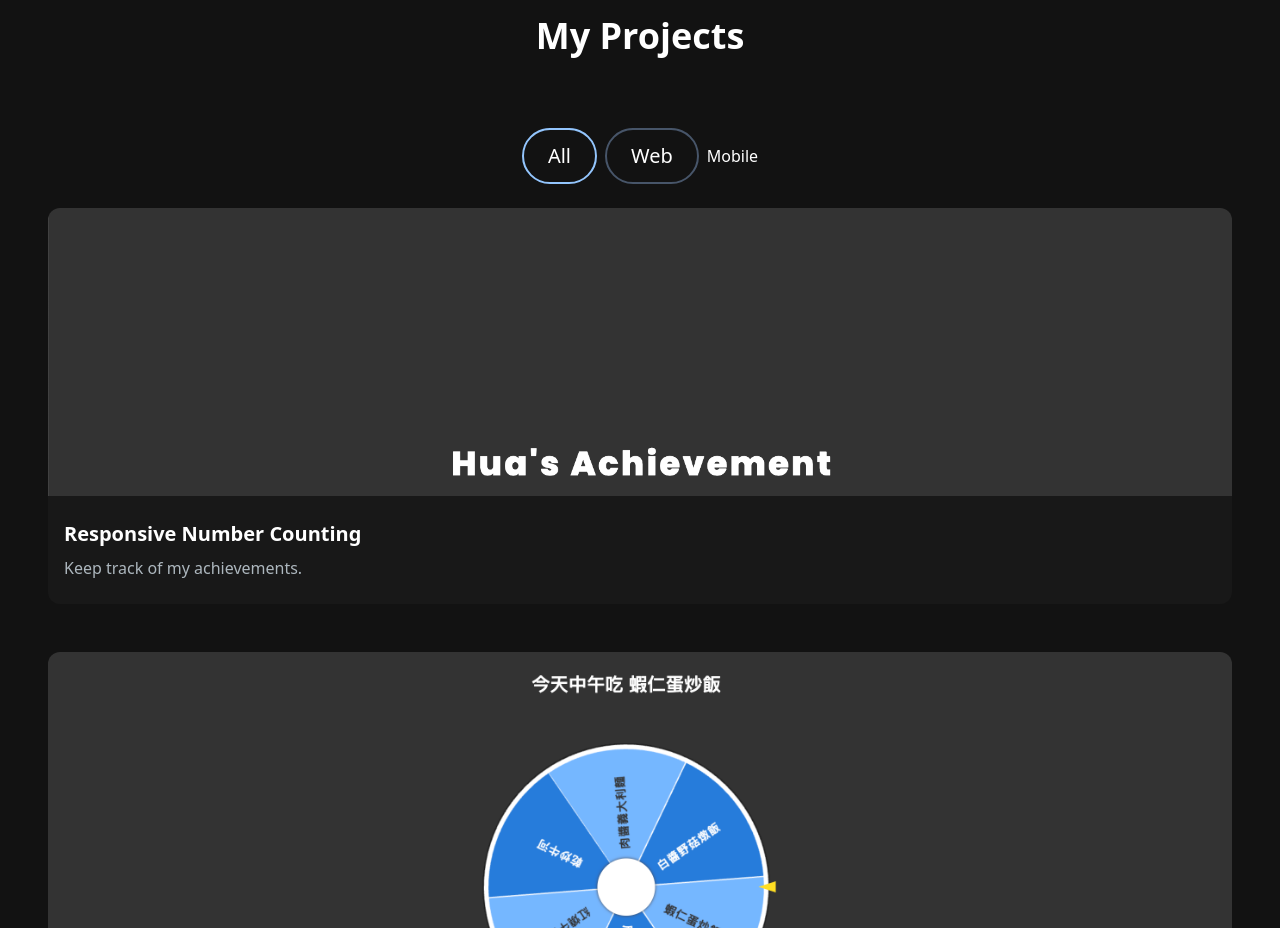
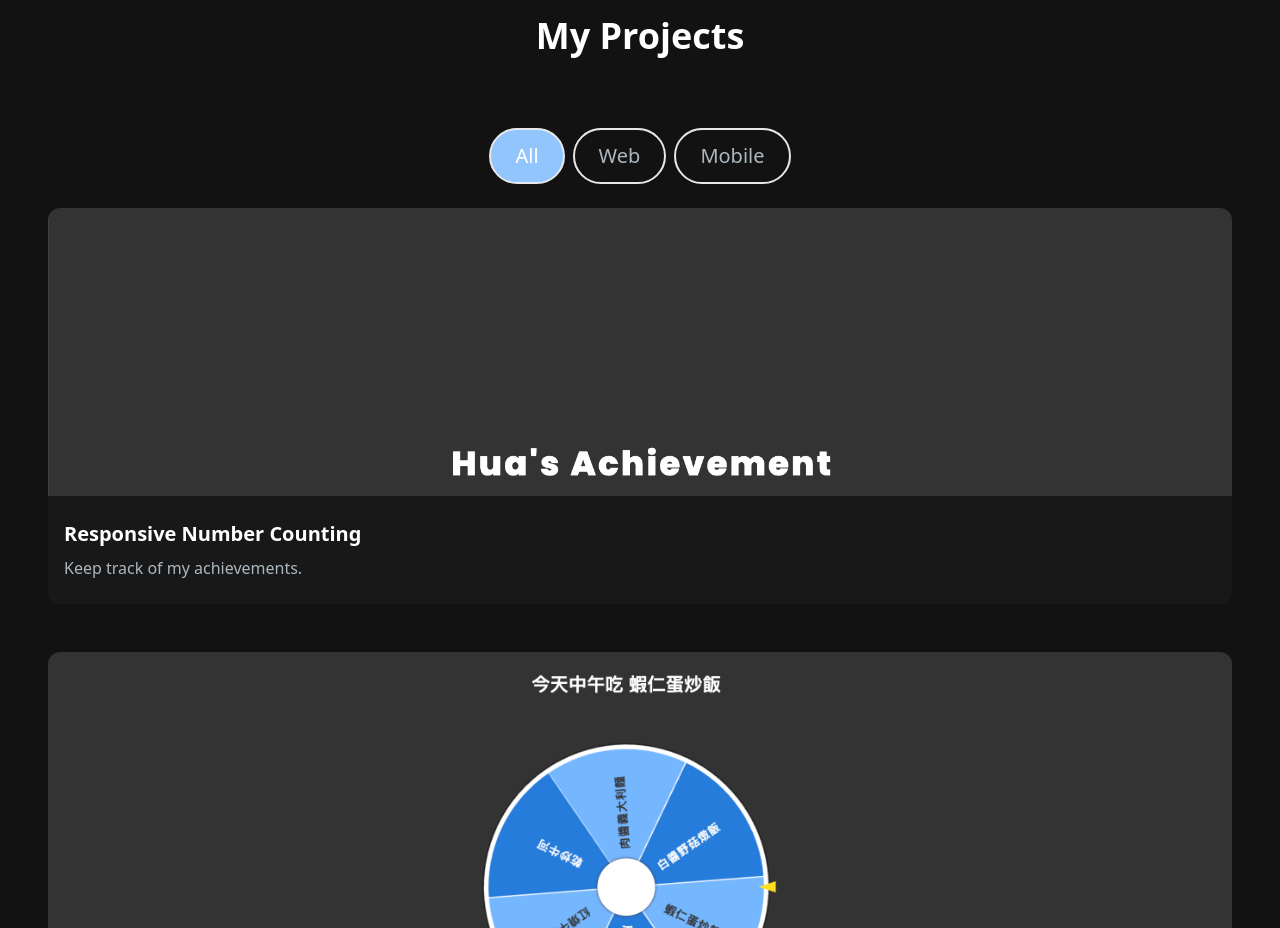
Before and after one commit to huachen8858/portfolio-tailwind, a Next.js app: page / in a window 1280 px wide. Shown: the part 1140-2068 px from the top of the page. Built offline with nearby package versions, Linux system fonts and the light colour scheme.

Commit message:
handleTagChange

```diff
--- a/components/project-section.js
+++ b/components/project-section.js
@@ -1,17 +1,36 @@
-import React from "react";
+import React, { useState } from "react";
 import ProjectCard from "./project-card";
 import projectsData from "@/data/project-data";
+import ProjectTag from "./project-tag";
 
 export default function ProjectSection() {
+  const [tag, setTag] = useState("All");
+
+  const handleTagChange = (newTag) => {
+    setTag(newTag);
+  };
+
   return (
     <section id="projects">
       <h2 className="text-center text-4xl font-bold text-white mt-4 mb-8 md:mb-12">
         My Projects
       </h2>
       <div className="text-white flex flex-row justify-center items-center gap-2 py-6">
-        <button className="rounded-full border-2 border-blue-300 px-6 py-3 text-xl cursor-pointer">All</button>
-        <button className="rounded-full border-2 border-slate-600 px-6 py-3 text-xl cursor-pointer hover:border-white">Web</button>
-        <button>Mobile</button>
+        <ProjectTag
+          onClick={handleTagChange}
+          name="All"
+          isSelected={tag === "All"}
+        />
+        <ProjectTag
+          onClick={handleTagChange}
+          name="Web"
+          isSelected={tag === "Web"}
+        />
+        <ProjectTag
+          onClick={handleTagChange}
+          name="Mobile"
+          isSelected={tag === "Mobile"}
+        />
       </div>
       <div className="grid md:grid-col-3 gap-8 md:gap-12">
         {projectsData.map((project) => (
--- /dev/null
+++ b/components/project-tag.js
@@ -0,0 +1,15 @@
+import React from "react";
+
+export default function ProjectTag({ name, onClick, isSelected }) {
+  const buttonStyles = isSelected
+    ? "text-white bg-blue-300"
+    : "text-[#ADB7BE] boder-slate-600 hover:border-white";
+  return (
+    <button
+      className={`rounded-full border-2 px-6 py-3 text-xl cursor-pointer ${buttonStyles}`}
+      onClick={() => onClick(name)}
+    >
+      {name}
+    </button>
+  );
+}
```
